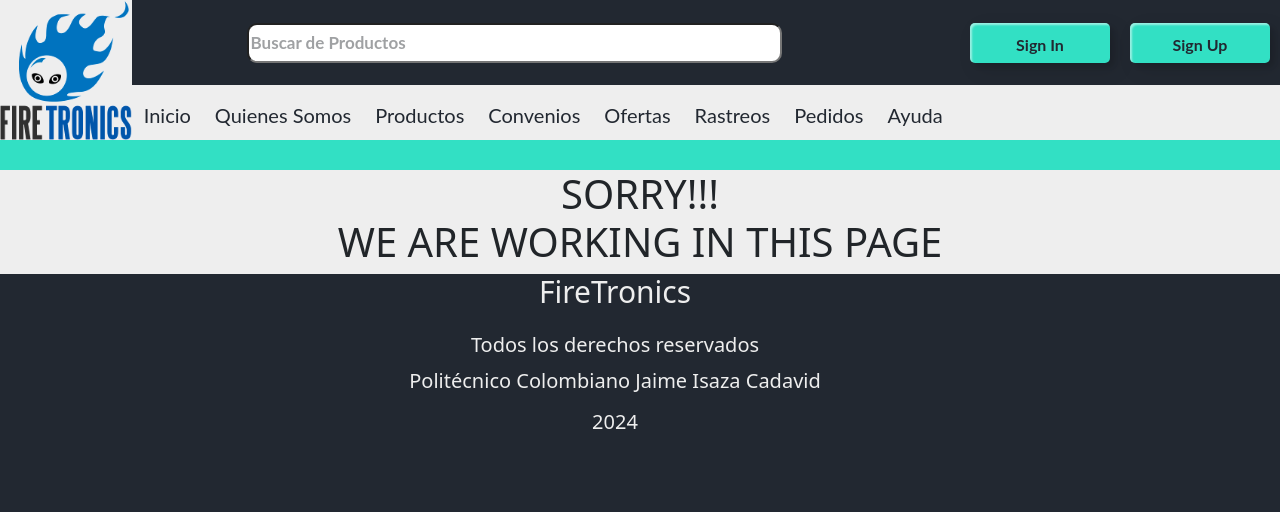
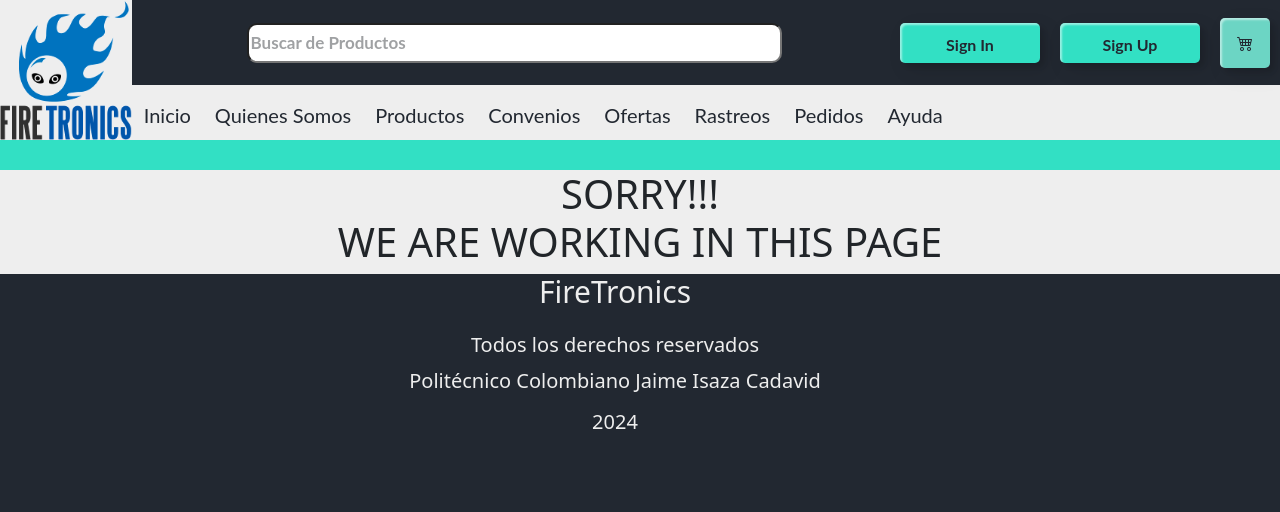
Before and after one commit to GarroDev/FIRETRONICS, a PHP site: page /HTML/Working.html in a window 1280 px wide. Shown: the top 512 px of the page. Run offline with PHP 8.4, Linux system fonts and the light colour scheme.

Commit message:
shopping cart button added

```diff
--- a/CSS/SignUp.css
+++ b/CSS/SignUp.css
@@ -94,8 +94,7 @@ button {
     margin: 10px;
   }
   .custom-btn {
-    width: 140px;
-    height: 40px;
+
     color: #222831;
     border-radius: 5px;
     font-family: 'Lato', sans-serif;
@@ -118,6 +117,14 @@ button {
 .btn-1 {
     background-color: #32E0C4;
     border: none;
+    width: 140px;
+    height: 40px;
+}
+.btn-2 {
+    background-color: #6cd5c4;
+    border: none;
+    width: 50px;
+    height: 50px;
 }
 
 .btn-1:hover {
--- a/HTML/Working.html
+++ b/HTML/Working.html
@@ -6,6 +6,7 @@
         <meta name="viewport" content="width=device-width, initial-scale=1">
         <link rel="stylesheet" href="https://cdn.jsdelivr.net/npm/bootstrap@5.3.3/dist/css/bootstrap.min.css">
         <link rel="stylesheet" href="https://unpkg.com/bootstrap@5.3.2/dist/css/bootstrap.min.css">
+        <link rel="stylesheet" href="https://cdn.jsdelivr.net/npm/bootstrap-icons/font/bootstrap-icons.css">
         <link href="../CSS/SignUp.css" rel="stylesheet">
     </head>
 
@@ -40,6 +41,13 @@
                         <a href="../HTML/SignUp.html">
                             <button class="custom-btn btn-1">Sign Up</button>
                         </a>
+
+                        <a href="../HTML/ShoppingCart.html">
+                            <button id="carritoBtn" class="custom-btn btn-2">
+                                <i class="bi bi-cart4" style="height: 20px; width: 20px;"></i>
+                            </button>
+                        </a>
+
 
                     </div>
 
```
